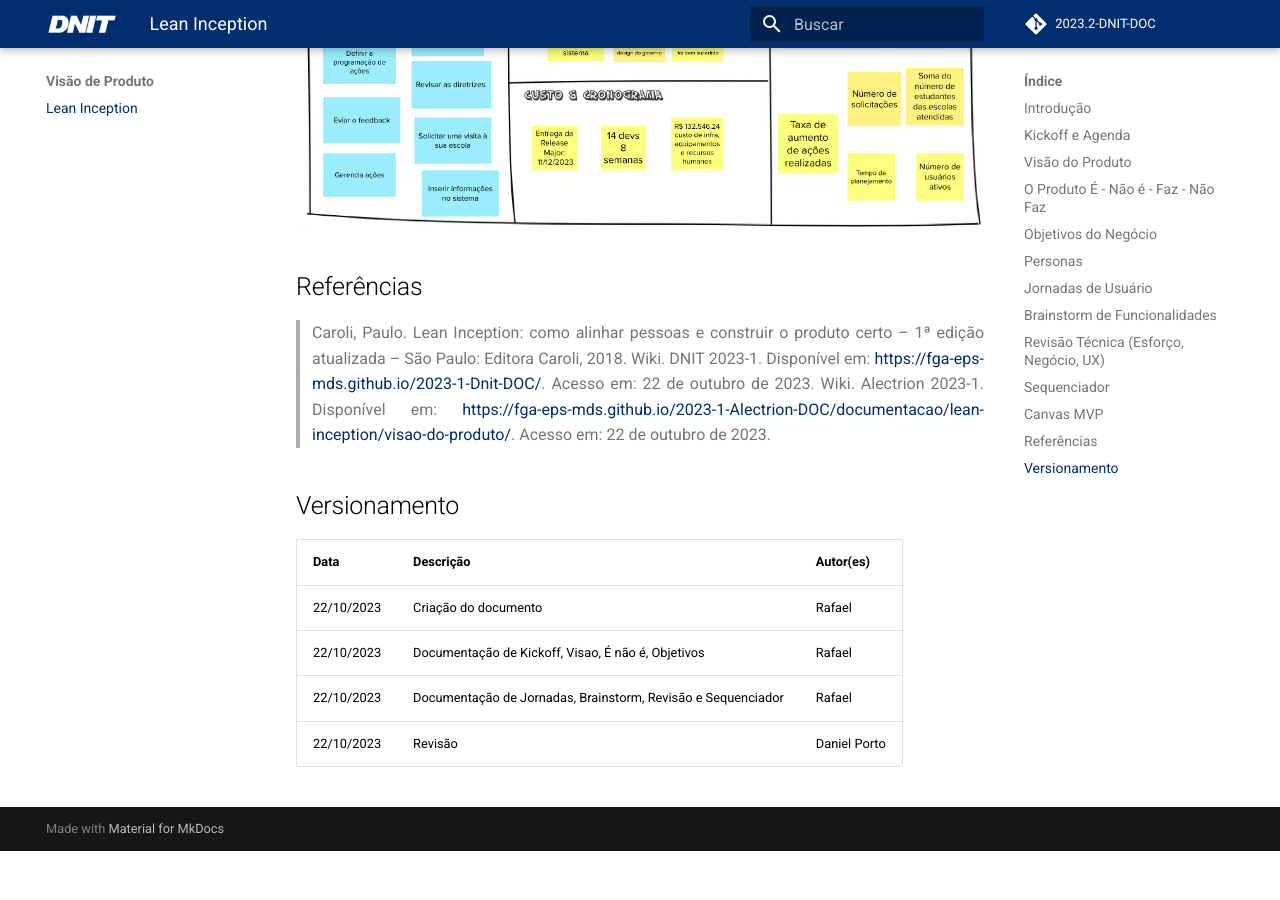
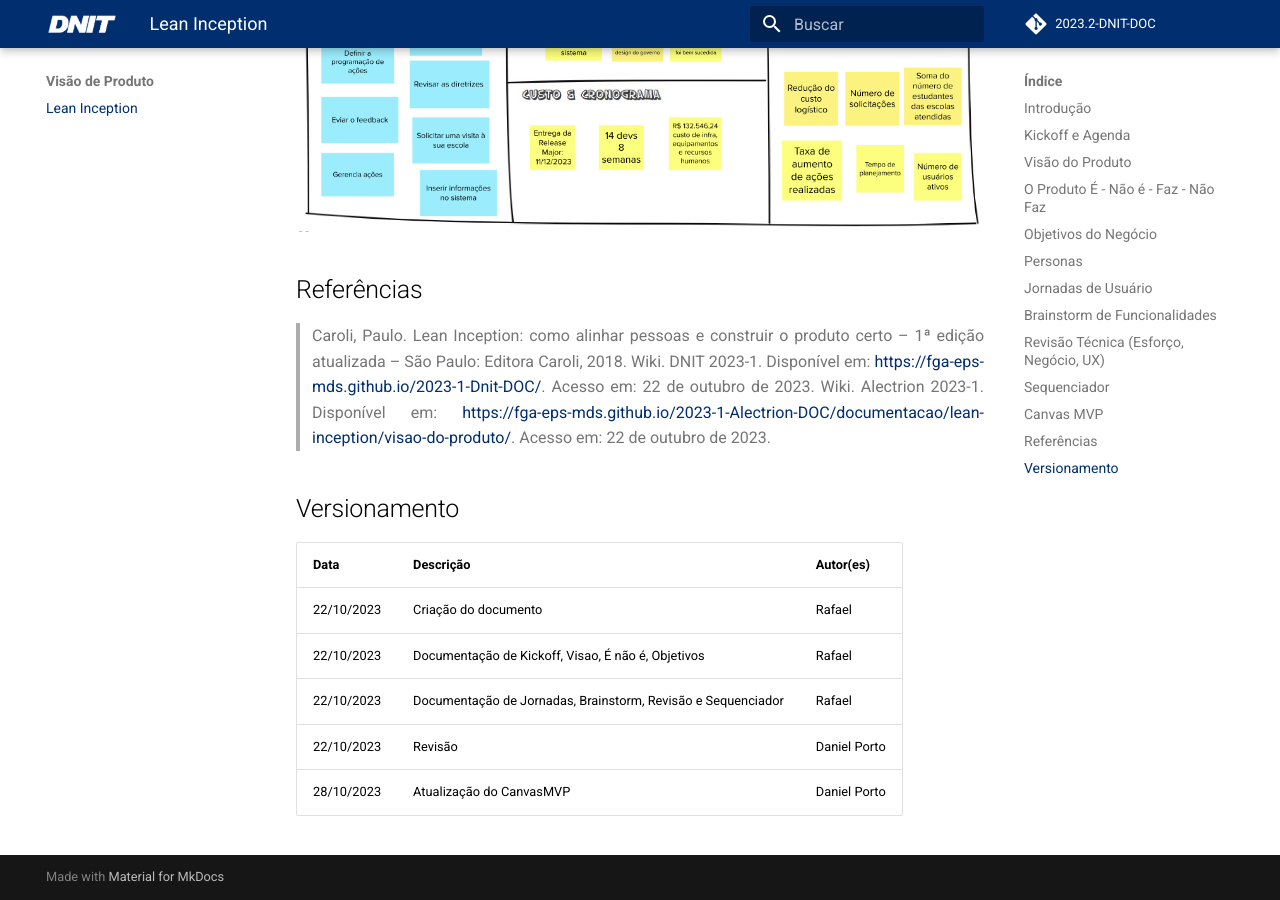
Before and after one commit to fga-eps-mds/2023.2-Dnit-DOC, an MkDocs documentation site: the page built from docs/visao-produto/lean-inception.md, in a window 1280 px wide and 900 px high, scrolled down 17646 px. Built offline with MkDocs 1.6.1 and Material for MkDocs 9.7.7, drawn with Linux system fonts in a browser that asks for light colours; comment, search, counter and statistics services are not loaded; before the commit the page ends 18497 px from its top, so only the background shows below that.

Commit message:
docs: ajusta a versão final do CanvasMVP

```diff
--- a/docs/visao-produto/lean-inception.md
+++ b/docs/visao-produto/lean-inception.md
@@ -147,3 +147,4 @@ Assim, o grupo montou o seguinte Canvas MVP:
 | 22/10/2023 | Documentação de Kickoff, Visao, É não é, Objetivos| Rafael |
 | 22/10/2023 | Documentação de Jornadas, Brainstorm, Revisão e Sequenciador | Rafael |
 | 22/10/2023 | Revisão | Daniel Porto |
+| 28/10/2023 | Atualização do CanvasMVP | Daniel Porto |
```
Also changed, not shown: docs/assets/lean-inception/CanvasMVP.png.
